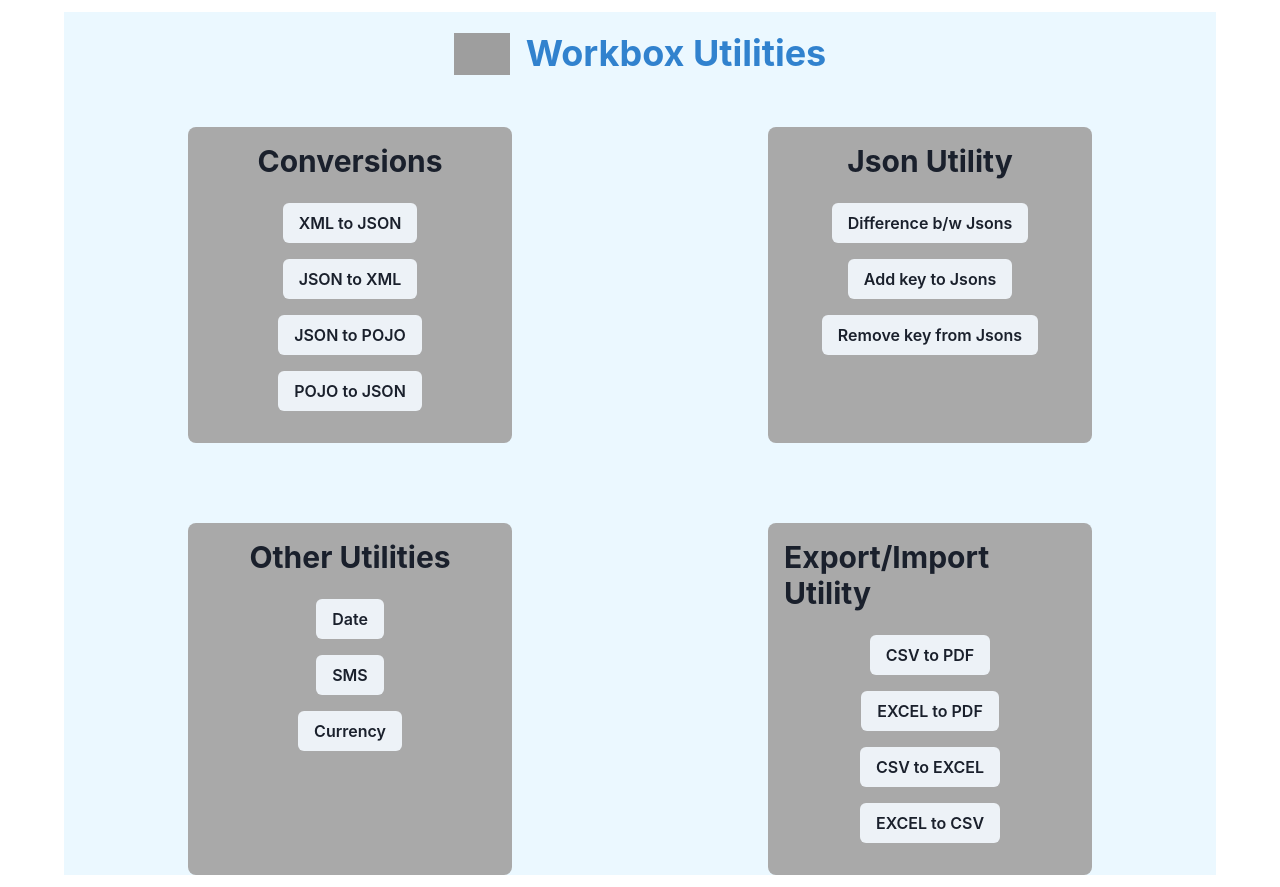
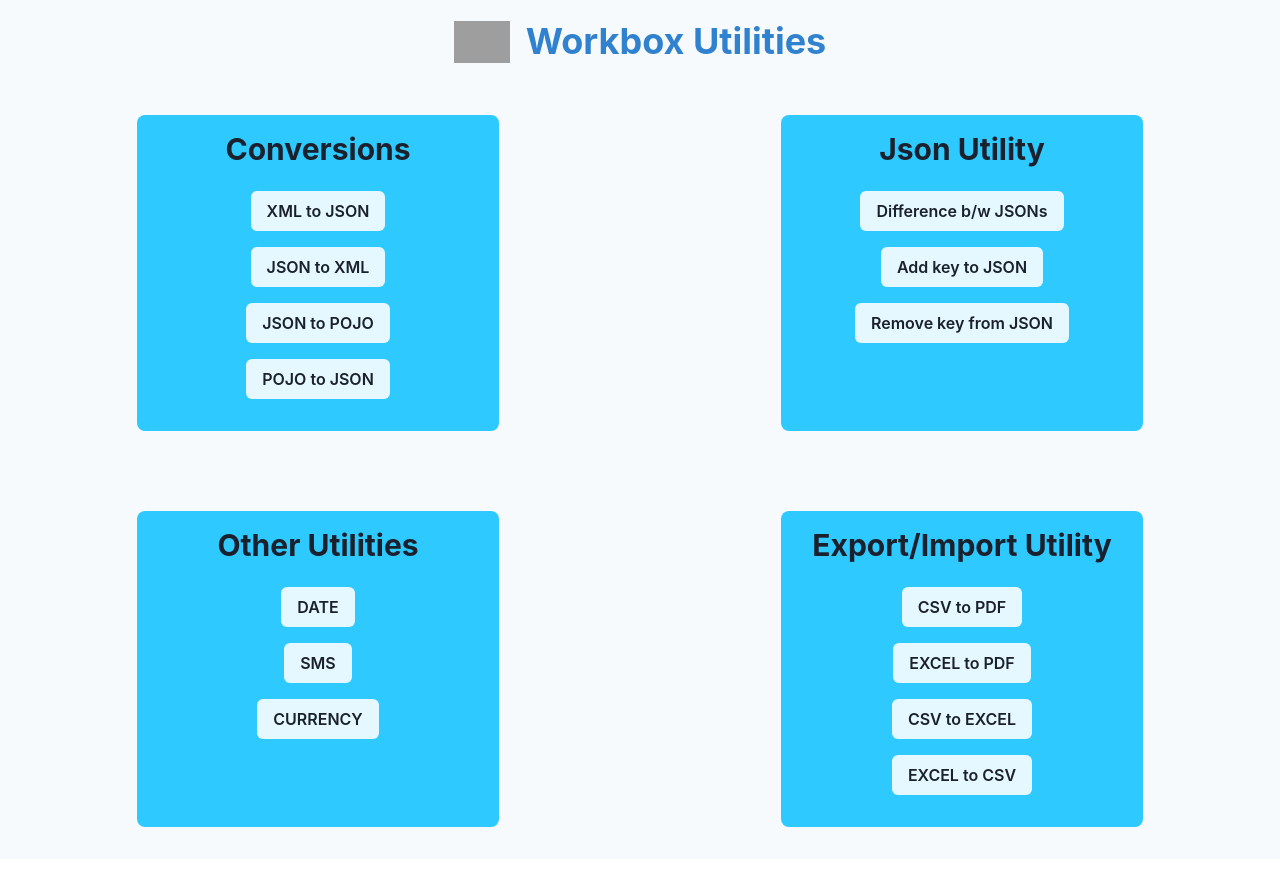
Before and after one commit to akk0448/wu-frontend, a Next.js app: page / in a window 1280 px wide. After the commit the page ends 859 px from the top, so only its background shows below. Built offline with nearby package versions, Linux system fonts and the light colour scheme; grey boxes are pictures that could not be loaded.

Commit message:
added colors

```diff
--- a/components/UtilityBox.tsx
+++ b/components/UtilityBox.tsx
@@ -23,7 +23,7 @@ const UtilityBox: React.FC<UtilityBoxProps> = ({ heading, utilities }) => {
 				borderRadius={8}
 				alignItems="center"
 				flexDirection="column"
-				bgColor={'darkgray'}
+				bgColor={'brand.secondary.400'}
 				p={4}
 			>
 				<Heading
--- a/components/UtilityButton.tsx
+++ b/components/UtilityButton.tsx
@@ -29,6 +29,7 @@ const UtilityButton: React.FC<UtilityButtonProps> = ({ utility }) => {
 				variants={variants}
 				mb={[4, null, null, null, null]}
 				fontSize={[null, null, 'sm', 'md']}
+				bg={'brand.tertiary.50'}
 			>
 				{utility.name}
 			</MotionButton>
--- a/pages/index.tsx
+++ b/pages/index.tsx
@@ -18,18 +18,18 @@ const Home: NextPage = () => {
 	const jsonProps: UtilityBoxProps = {
 		heading: 'Json Utility',
 		utilities: [
-			{ name: 'Difference b/w Jsons', linkTo: '/json/difference' },
-			{ name: 'Add key to Jsons', linkTo: '/json/addkey' },
-			{ name: 'Remove key from Jsons', linkTo: '/json/removekey' },
+			{ name: 'Difference b/w JSONs', linkTo: '/json/difference' },
+			{ name: 'Add key to JSON', linkTo: '/json/addkey' },
+			{ name: 'Remove key from JSON', linkTo: '/json/removekey' },
 		],
 	}
 
 	const otherProps: UtilityBoxProps = {
 		heading: 'Other Utilities',
 		utilities: [
-			{ name: 'Date', linkTo: '/other/date' },
+			{ name: 'DATE', linkTo: '/other/date' },
 			{ name: 'SMS', linkTo: '/other/sms' },
-			{ name: 'Currency', linkTo: '/other/currency' },
+			{ name: 'CURRENCY', linkTo: '/other/currency' },
 		],
 	}
 
@@ -51,7 +51,7 @@ const Home: NextPage = () => {
 				<meta name="viewport" content="width=device-width, initial-scale=1" />
 			</Head>
 			<Center>
-				<Container minWidth="90%" bgColor={'blue.50'} m={3} p={0}>
+				<Container minW="100%" bgColor={'gray.50'} p={0}>
 					<Center>
 						<Stack direction={['column', 'row']} my={5} spacing={4}>
 							<Center>
@@ -77,7 +77,7 @@ const Home: NextPage = () => {
 						templateColumns={['repeat(1,1fr)', null, 'repeat(2, 1fr)']}
 						rowGap={[50, 50, 10, 20]}
 						columnGap={[0, 100, 10]}
-						mt={8}
+						my={8}
 						px={4}
 					>
 						<UtilityBox
--- /dev/null
+++ b/theme/colors.ts
@@ -0,0 +1,40 @@
+const brandColors = {
+	primary: {
+		'50': '#EBE9FB',
+		'100': '#C6C1F5',
+		'200': '#A19AEF',
+		'300': '#7C72E8',
+		'400': '#584BE2',
+		'500': '#3323DC',
+		'600': '#291CB0',
+		'700': '#1F1584',
+		'800': '#140E58',
+		'900': '#0A072C',
+	},
+	secondary: {
+		'50': '#E5F8FF',
+		'100': '#B8ECFF',
+		'200': '#8AE1FF',
+		'300': '#5CD5FF',
+		'400': '#2EC9FF',
+		'500': '#00BDFF',
+		'600': '#0097CC',
+		'700': '#007199',
+		'800': '#004C66',
+		'900': '#002633',
+	},
+	tertiary: {
+		'50': '#E5F8FF',
+		'100': '#B8ECFF',
+		'200': '#8AE0FF',
+		'300': '#5CD3FF',
+		'400': '#2EC7FF',
+		'500': '#00BBFF',
+		'600': '#0096CC',
+		'700': '#007099',
+		'800': '#004B66',
+		'900': '#002533',
+	},
+}
+
+export default brandColors
--- a/theme/index.ts
+++ b/theme/index.ts
@@ -1,5 +1,6 @@
 import { extendTheme } from '@chakra-ui/react'
 import breakPoints from './breakpoints'
+import brandColors from './colors'
 
 const theme = extendTheme({
 	styles: {
@@ -10,6 +11,9 @@ const theme = extendTheme({
 		},
 	},
 	breakPoints,
+	colors: {
+		brand: brandColors,
+	},
 })
 
 export default theme
```
